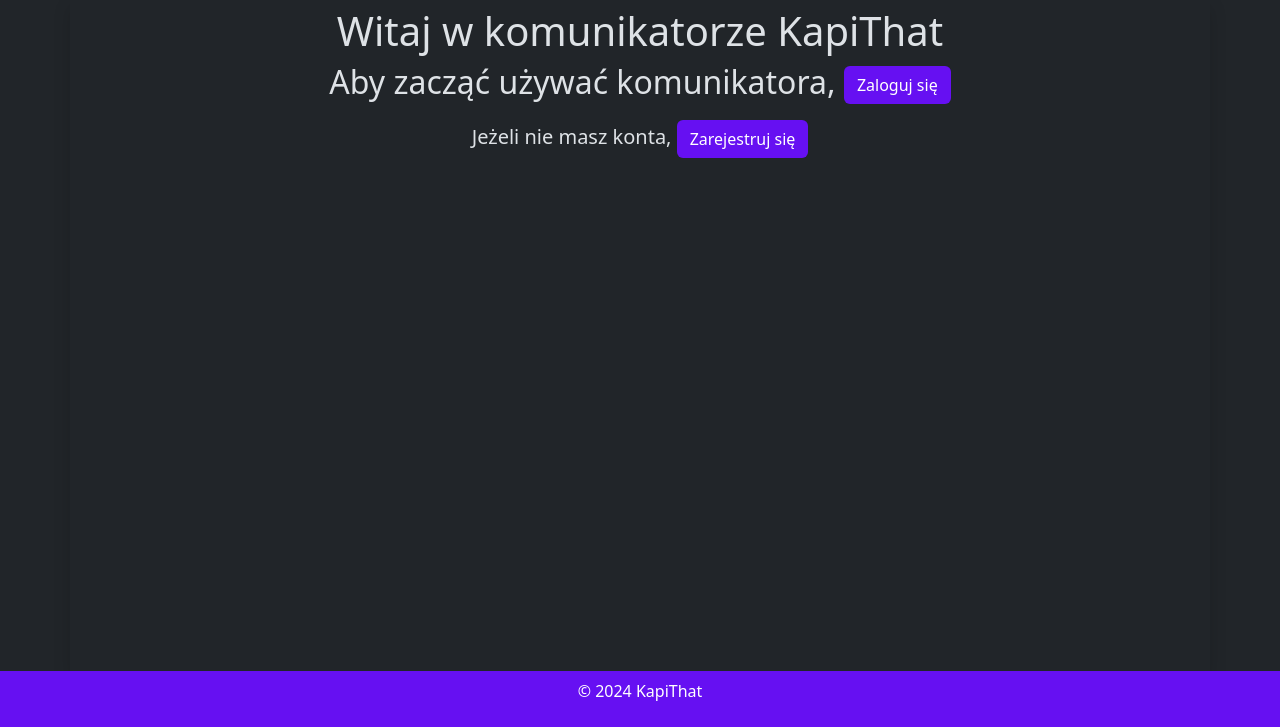
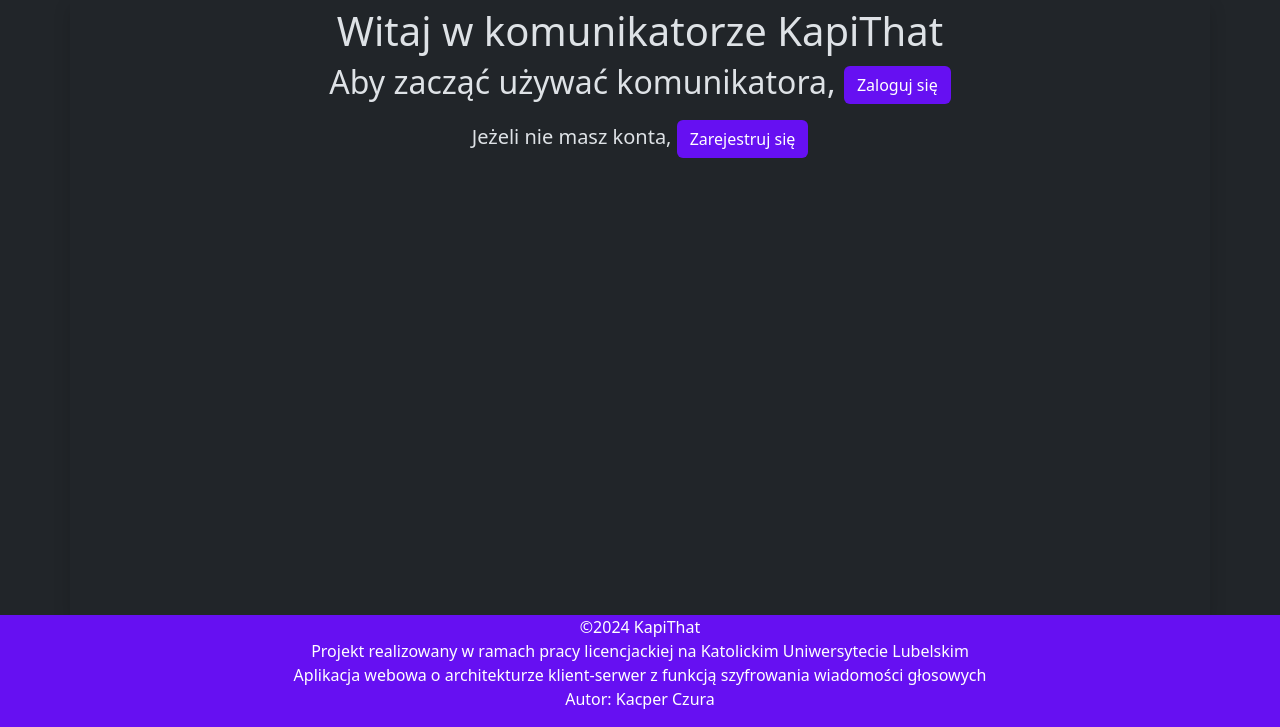
Before and after one commit to kacpercz99/KapiThat, a Flask app: page / in a window 1280 px wide. Shown: the part 73-800 px from the top of the page. Run offline with Flask 3, Linux system fonts and the light colour scheme; some libraries are stand-ins or nearby versions.

Commit message:
Added information that the application was carried out as part of a bachelor's degree and have added a basic readme.md

```diff
--- a/application/templates/base.html
+++ b/application/templates/base.html
@@ -29,9 +29,14 @@
     {% block content %} {% endblock %}
 </main>
 <footer class="container-fluid text-center">
-    <div class="row p-2" id="footer">
+    <div class="row" id="footer">
         <div class="col">
-            <p>&copy; 2024 KapiThat</p>
+            <p>
+                &copy;2024 KapiThat<br>
+                Projekt realizowany w ramach pracy licencjackiej na Katolickim Uniwersytecie Lubelskim<br>
+                Aplikacja webowa o architekturze klient-serwer z funkcją szyfrowania wiadomości głosowych<br>
+                Autor: Kacper Czura
+            </p>
         </div>
     </div>
 </footer>
--- a/application/templates/home.html
+++ b/application/templates/home.html
@@ -157,7 +157,6 @@
                     $('#createForm').submit();
                 }
             });
-
             checkInvitations();
             setInterval(checkInvitations, 15000);
         });
```
Also changed, not shown: readme.md (added).
